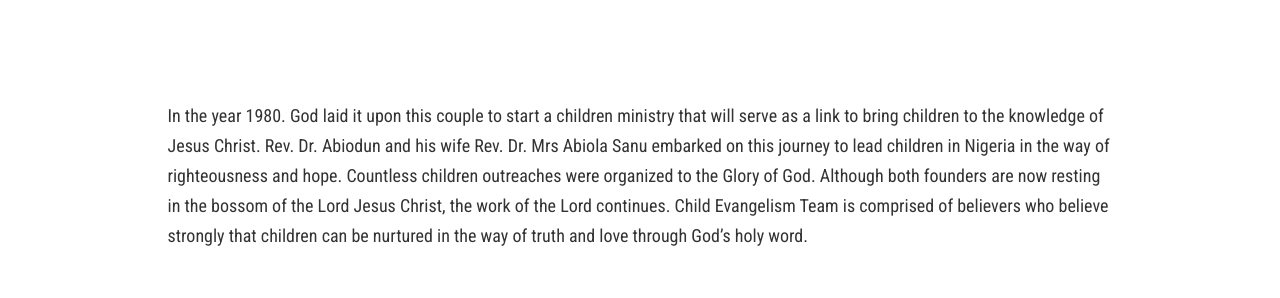
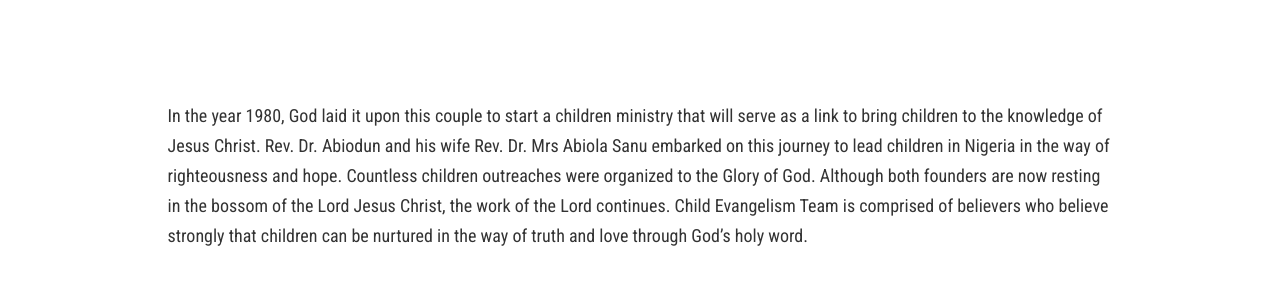
Before and after one commit to account000001/account000001.github.io, a Jekyll site: the page built from _posts/2018-04-14-ministry.md, in a window 1280 px wide and 1264 px high. Shown: the part 723-1021 px from the top of the window. Built offline with Jekyll 4.4.1, drawn with Linux system fonts in a browser that asks for light colours; nearby versions of some CDN libraries.

```diff
--- a/_posts/2018-04-14-ministry.md
+++ b/_posts/2018-04-14-ministry.md
@@ -6,4 +6,4 @@ date: 2018-04-14 13:26:34
 ---
 
 
-In the year 1980. God laid it upon this couple to start a children ministry that will serve as a link to bring children to the knowledge of Jesus Christ. Rev. Dr. Abiodun and his wife Rev. Dr. Mrs Abiola Sanu embarked on this journey to lead children in Nigeria in the way of righteousness and hope. Countless children outreaches were organized to the Glory of God. Although both founders are now resting in the bossom of the Lord Jesus Christ, the work of the Lord continues. Child Evangelism Team is comprised of believers who believe strongly that children can be nurtured in the way of truth and love through God's holy word.
+In the year 1980, God laid it upon this couple to start a children ministry that will serve as a link to bring children to the knowledge of Jesus Christ. Rev. Dr. Abiodun and his wife Rev. Dr. Mrs Abiola Sanu embarked on this journey to lead children in Nigeria in the way of righteousness and hope. Countless children outreaches were organized to the Glory of God. Although both founders are now resting in the bossom of the Lord Jesus Christ, the work of the Lord continues. Child Evangelism Team is comprised of believers who believe strongly that children can be nurtured in the way of truth and love through God's holy word.
```
